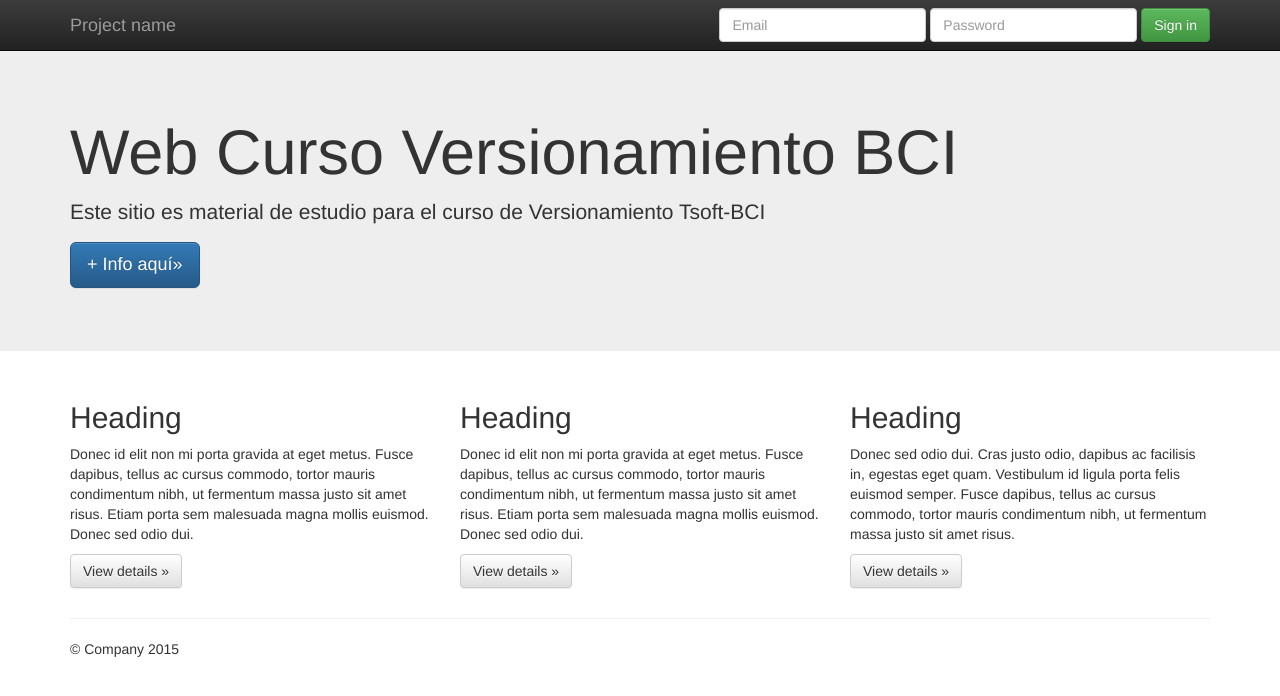
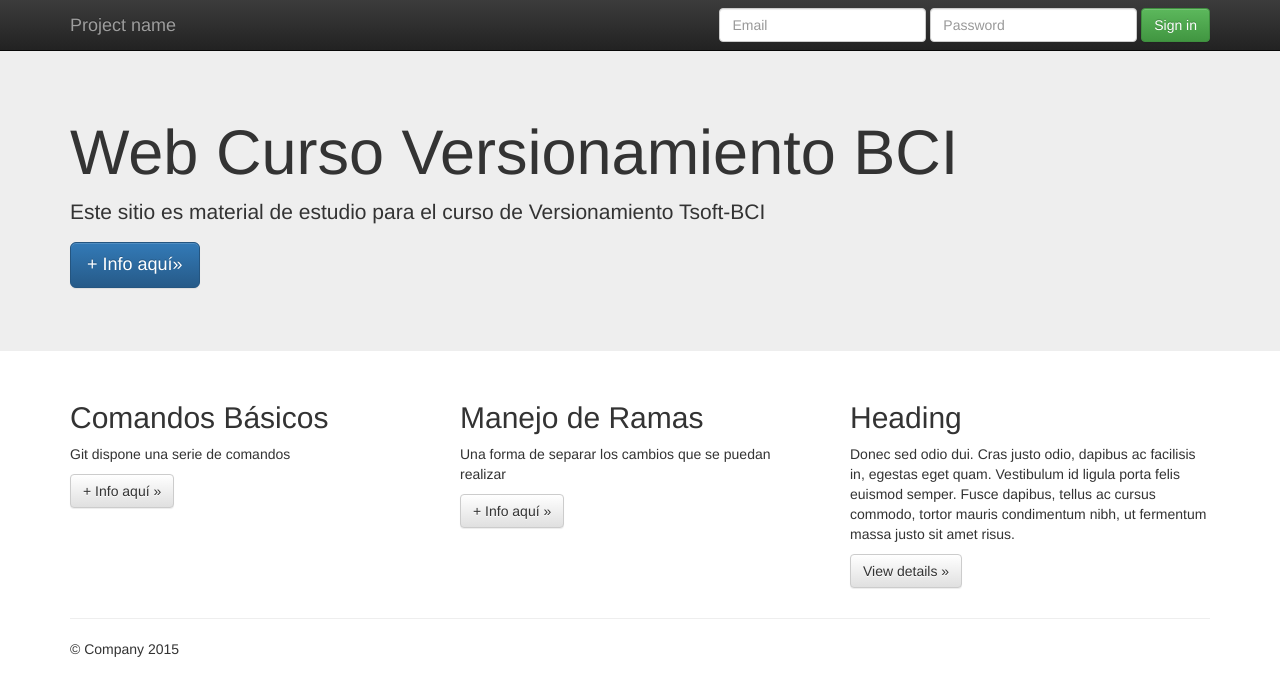
Before and after one commit to RichyMadrid/CursoGitBCI, a plain HTML site: page index.html in a window 1280 px wide. Drawn offline with nearby package versions, Linux system fonts and the light colour scheme.

Commit message:
Se crea feature Comandos Basicos y Ramas

```diff
--- a/index.html
+++ b/index.html
@@ -65,14 +65,14 @@
       <!-- Example row of columns -->
       <div class="row">
         <div class="col-md-4">
-          <h2>Heading</h2>
-          <p>Donec id elit non mi porta gravida at eget metus. Fusce dapibus, tellus ac cursus commodo, tortor mauris condimentum nibh, ut fermentum massa justo sit amet risus. Etiam porta sem malesuada magna mollis euismod. Donec sed odio dui. </p>
-          <p><a class="btn btn-default" href="#" role="button">View details &raquo;</a></p>
+          <h2>Comandos Básicos</h2>
+          <p>Git dispone una serie de comandos</p>
+          <p><a class="btn btn-default" href="#" role="button">+ Info aquí &raquo;</a></p>
         </div>
         <div class="col-md-4">
-          <h2>Heading</h2>
-          <p>Donec id elit non mi porta gravida at eget metus. Fusce dapibus, tellus ac cursus commodo, tortor mauris condimentum nibh, ut fermentum massa justo sit amet risus. Etiam porta sem malesuada magna mollis euismod. Donec sed odio dui. </p>
-          <p><a class="btn btn-default" href="#" role="button">View details &raquo;</a></p>
+          <h2>Manejo de Ramas</h2>
+          <p>Una forma de separar los cambios que se puedan realizar</p>
+          <p><a class="btn btn-default" href="#" role="button">+ Info aquí &raquo;</a></p>
        </div>
         <div class="col-md-4">
           <h2>Heading</h2>
```
